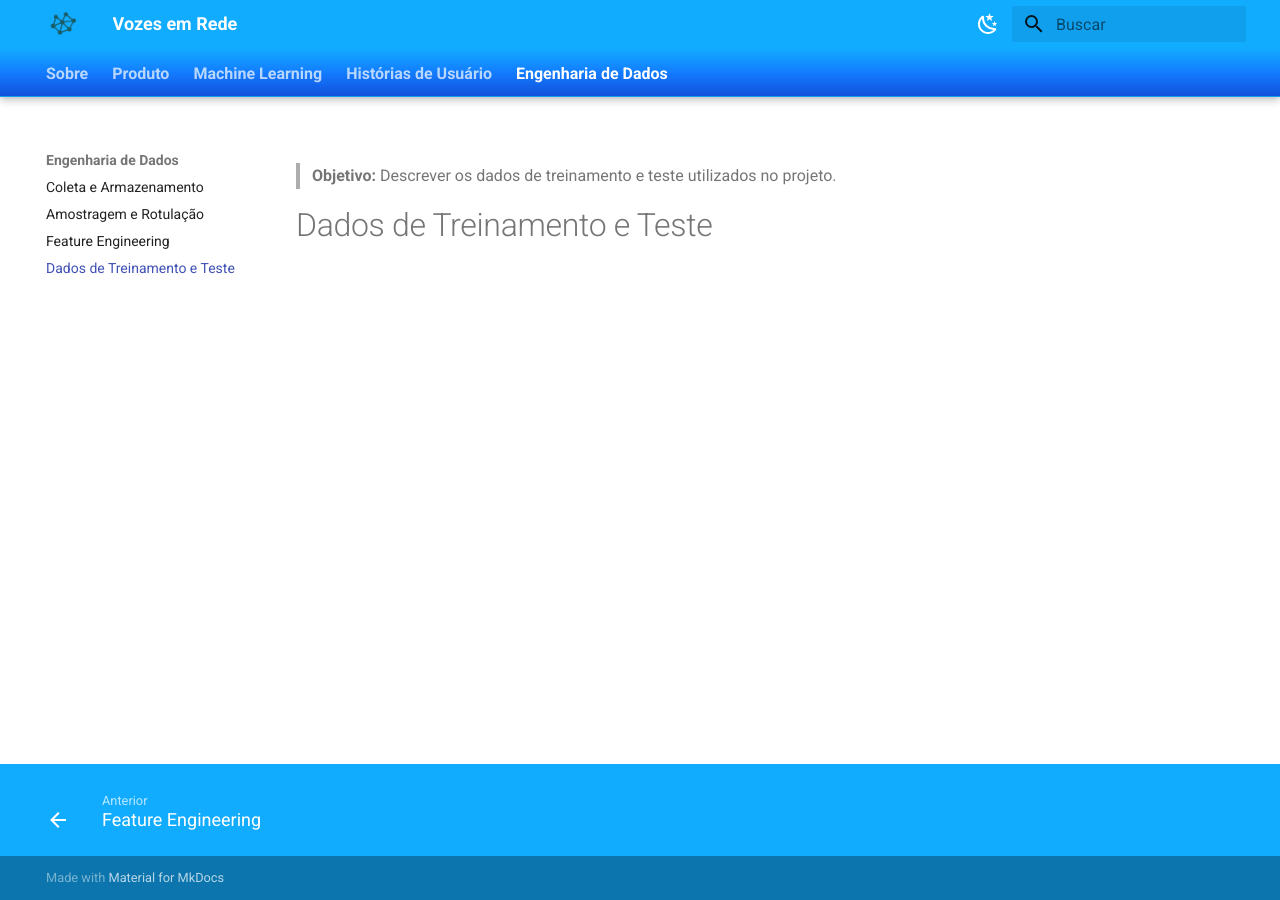
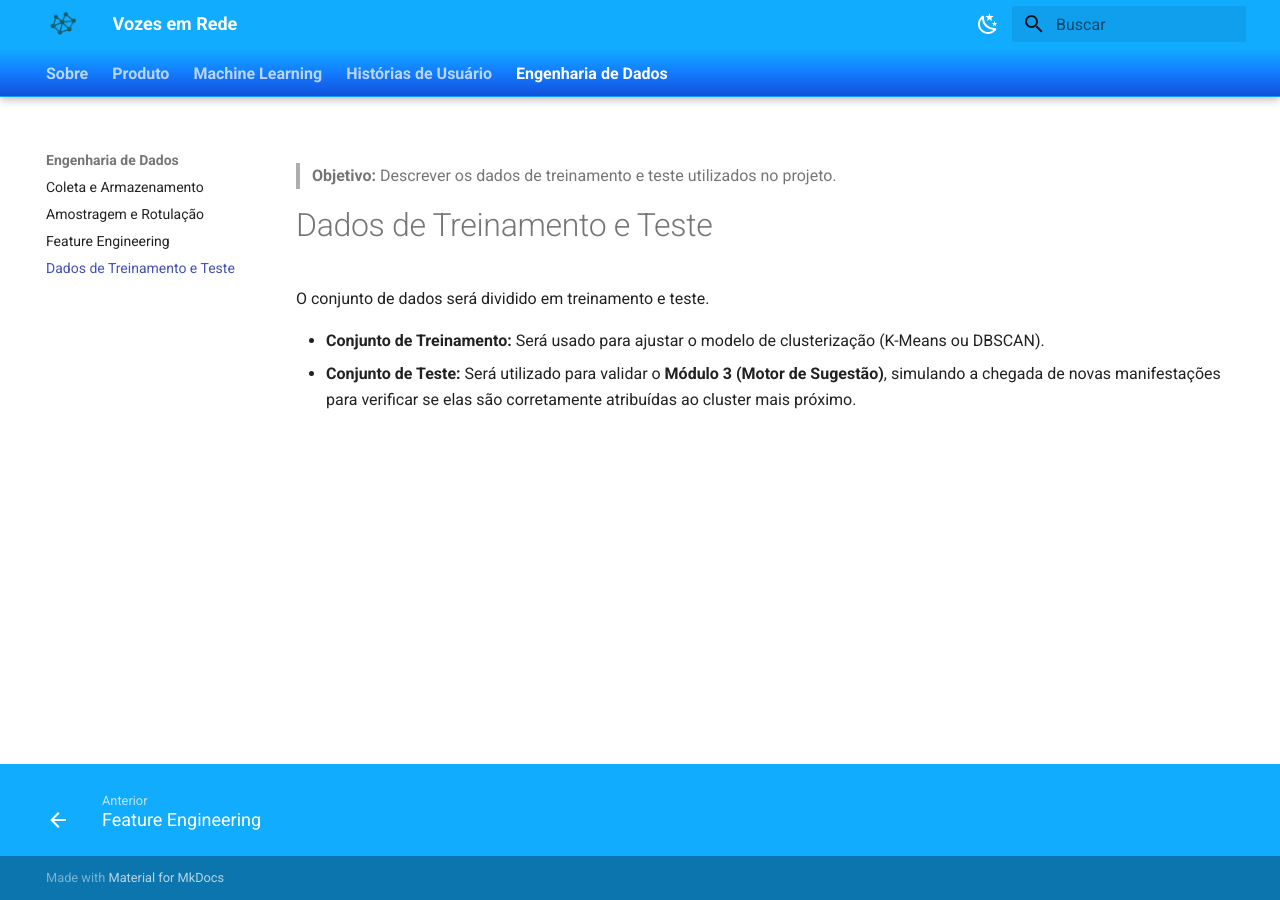
Before and after one commit to unb-Sistemas-de-Machine-learning/group7-social-voice-clusters, an MkDocs documentation site: the page built from docs/engenharia_de_dados/dados_treinamento_teste.md, in a window 1280 px wide. Built offline with MkDocs 1.6.1 and Material for MkDocs 9.7.7, drawn with Linux system fonts in a browser that asks for light colours.

Commit message:
Update dados_treinamento_teste.md

```diff
--- a/docs/engenharia_de_dados/dados_treinamento_teste.md
+++ b/docs/engenharia_de_dados/dados_treinamento_teste.md
@@ -3,3 +3,7 @@
 # Dados de Treinamento e Teste
 
 <!-- Detalhar os conjuntos de dados de treinamento e teste. -->
+O conjunto de dados será dividido em treinamento e teste.
+
+* **Conjunto de Treinamento:** Será usado para ajustar o modelo de clusterização (K-Means ou DBSCAN).
+* **Conjunto de Teste:** Será utilizado para validar o **Módulo 3 (Motor de Sugestão)**, simulando a chegada de novas manifestações para verificar se elas são corretamente atribuídas ao cluster mais próximo.
```
